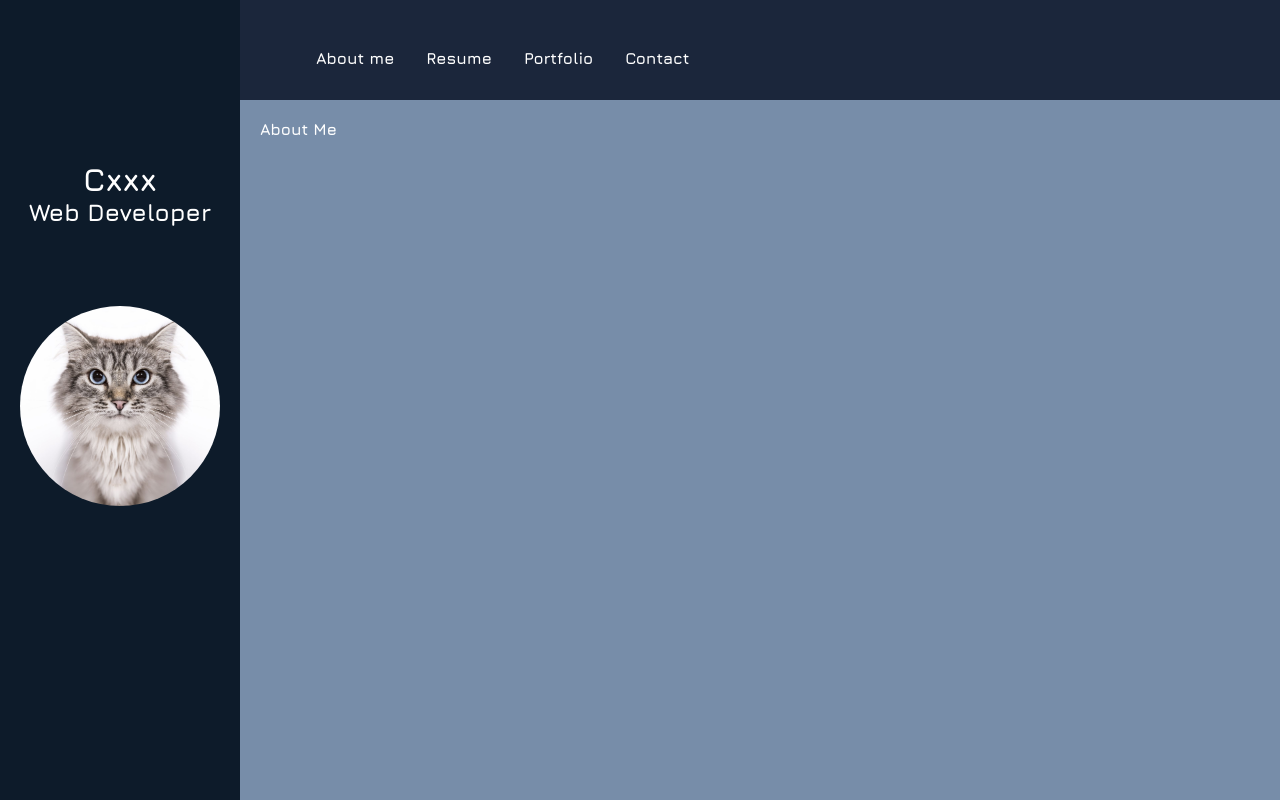
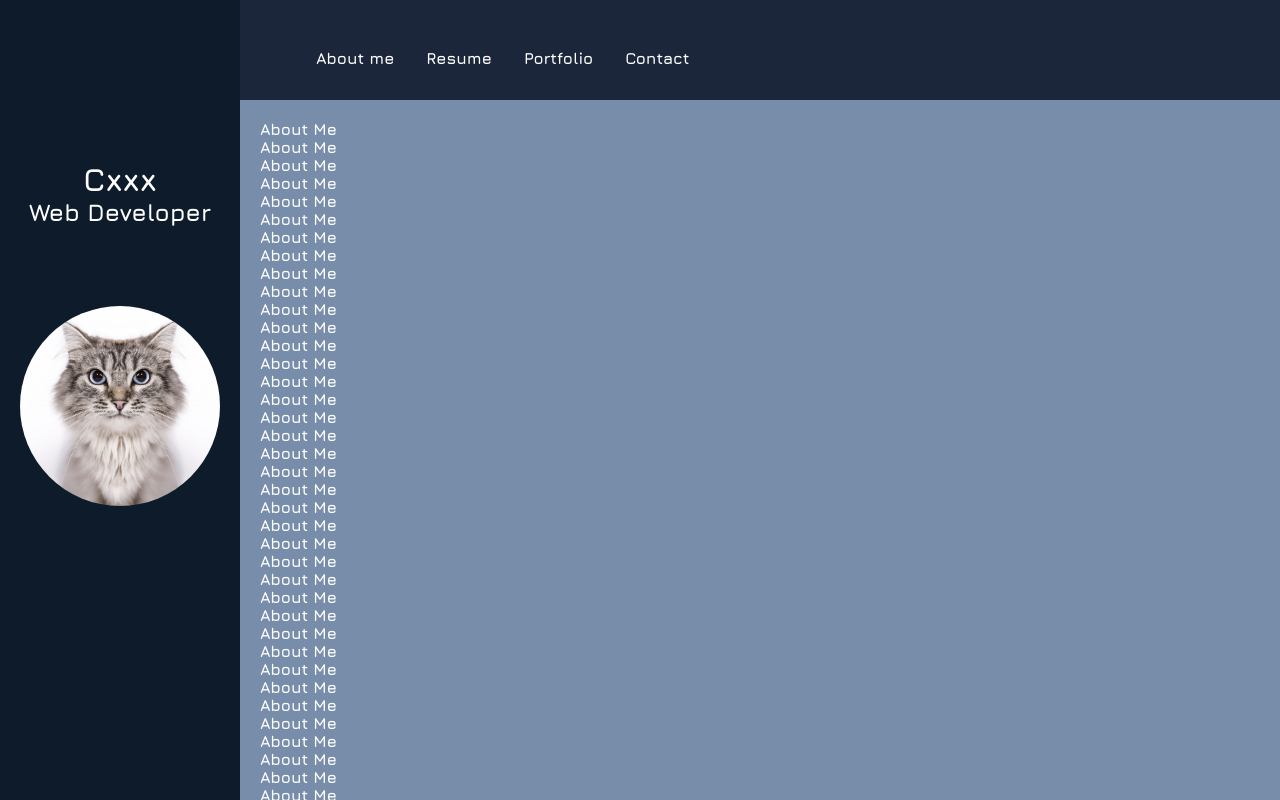
Before and after one commit to essex999/Portfolio, a React (Vite) app: page / in a window 1280 px wide. Built offline with nearby package versions, Linux system fonts and the light colour scheme.

Commit message:
fixScrollBug

```diff
--- a/src/UI/Screens/AboutMe/AboutMe.jsx
+++ b/src/UI/Screens/AboutMe/AboutMe.jsx
@@ -2,6 +2,345 @@ export const AboutMe = () => {
   return (
     <>
       <div>About Me</div>
+      <div>About Me</div>
+      <div>About Me</div>
+      <div>About Me</div>
+      <div>About Me</div>
+      <div>About Me</div>
+      <div>About Me</div>
+      <div>About Me</div>
+      <div>About Me</div>
+      <div>About Me</div>
+      <div>About Me</div>
+      <div>About Me</div>
+      <div>About Me</div>
+      <div>About Me</div>
+      <div>About Me</div>
+      <div>About Me</div>
+      <div>About Me</div>
+      <div>About Me</div>
+      <div>About Me</div>
+      <div>About Me</div>
+      <div>About Me</div>
+      <div>About Me</div>
+      <div>About Me</div>
+      <div>About Me</div>
+      <div>About Me</div>
+      <div>About Me</div>
+      <div>About Me</div>
+      <div>About Me</div>
+      <div>About Me</div>
+      <div>About Me</div>
+      <div>About Me</div>
+      <div>About Me</div>
+      <div>About Me</div>
+      <div>About Me</div>
+      <div>About Me</div>
+      <div>About Me</div>
+      <div>About Me</div>
+      <div>About Me</div>
+      <div>About Me</div>
+      <div>About Me</div>
+      <div>About Me</div>
+      <div>About Me</div>
+      <div>About Me</div>
+      <div>About Me</div>
+      <div>About Me</div>
+      <div>About Me</div>
+      <div>About Me</div>
+      <div>About Me</div>
+      <div>About Me</div>
+      <div>About Me</div>
+      <div>About Me</div>
+      <div>About Me</div>
+      <div>About Me</div>
+      <div>About Me</div>
+      <div>About Me</div>
+      <div>About Me</div>
+      <div>About Me</div>
+      <div>About Me</div>
+      <div>About Me</div>
+      <div>About Me</div>
+      <div>About Me</div>
+      <div>About Me</div>
+      <div>About Me</div>
+      <div>About Me</div>
+      <div>About Me</div>
+      <div>About Me</div>
+      <div>About Me</div>
+      <div>About Me</div>
+      <div>About Me</div>
+      <div>About Me</div>
+      <div>About Me</div>
+      <div>About Me</div>
+      <div>About Me</div>
+      <div>About Me</div>
+      <div>About Me</div>
+      <div>About Me</div>
+      <div>About Me</div>
+      <div>About Me</div>
+      <div>About Me</div>
+      <div>About Me</div>
+      <div>About Me</div>
+      <div>About Me</div>
+      <div>About Me</div>
+      <div>About Me</div>
+      <div>About Me</div>
+      <div>About Me</div>
+      <div>About Me</div>
+      <div>About Me</div>
+      <div>About Me</div>
+      <div>About Me</div>
+      <div>About Me</div>
+      <div>About Me</div>
+      <div>About Me</div>
+      <div>About Me</div>
+      <div>About Me</div>
+      <div>About Me</div>
+      <div>About Me</div>
+      <div>About Me</div>
+      <div>About Me</div>
+      <div>About Me</div>
+      <div>About Me</div>
+      <div>About Me</div>
+      <div>About Me</div>
+      <div>About Me</div>
+      <div>About Me</div>
+      <div>About Me</div>
+      <div>About Me</div>
+      <div>About Me</div>
+      <div>About Me</div>
+      <div>About Me</div>
+      <div>About Me</div>
+      <div>About Me</div>
+      <div>About Me</div>
+      <div>About Me</div>
+      <div>About Me</div>
+      <div>About Me</div>
+      <div>About Me</div>
+      <div>About Me</div>
+      <div>About Me</div>
+      <div>About Me</div>
+      <div>About Me</div>
+      <div>About Me</div>
+      <div>About Me</div>
+      <div>About Me</div>
+      <div>About Me</div>
+      <div>About Me</div>
+      <div>About Me</div>
+      <div>About Me</div>
+      <div>About Me</div>
+      <div>About Me</div>
+      <div>About Me</div>
+      <div>About Me</div>
+      <div>About Me</div>
+      <div>About Me</div>
+      <div>About Me</div>
+      <div>About Me</div>
+      <div>About Me</div>
+      <div>About Me</div>
+      <div>About Me</div>
+      <div>About Me</div>
+      <div>About Me</div>
+      <div>About Me</div>
+      <div>About Me</div>
+      <div>About Me</div>
+      <div>About Me</div>
+      <div>About Me</div>
+      <div>About Me</div>
+      <div>About Me</div>
+      <div>About Me</div>
+      <div>About Me</div>
+      <div>About Me</div>
+      <div>About Me</div>
+      <div>About Me</div>
+      <div>About Me</div>
+      <div>About Me</div>
+      <div>About Me</div>
+      <div>About Me</div>
+      <div>About Me</div>
+      <div>About Me</div>
+      <div>About Me</div>
+      <div>About Me</div>
+      <div>About Me</div>
+      <div>About Me</div>
+      <div>About Me</div>
+      <div>About Me</div>
+      <div>About Me</div>
+      <div>About Me</div>
+      <div>About Me</div>
+      <div>About Me</div>
+      <div>About Me</div>
+      <div>About Me</div>
+      <div>About Me</div>
+      <div>About Me</div>
+      <div>About Me</div>
+      <div>About Me</div>
+      <div>About Me</div>
+      <div>About Me</div>
+      <div>About Me</div>
+      <div>About Me</div>
+      <div>About Me</div>
+      <div>About Me</div>
+      <div>About Me</div>
+      <div>About Me</div>
+      <div>About Me</div>
+      <div>About Me</div>
+      <div>About Me</div>
+      <div>About Me</div>
+      <div>About Me</div>
+      <div>About Me</div>
+      <div>About Me</div>
+      <div>About Me</div>
+      <div>About Me</div>
+      <div>About Me</div>
+      <div>About Me</div>
+      <div>About Me</div>
+      <div>About Me</div>
+      <div>About Me</div>
+      <div>About Me</div>
+      <div>About Me</div>
+      <div>About Me</div>
+      <div>About Me</div>
+      <div>About Me</div>
+      <div>About Me</div>
+      <div>About Me</div>
+      <div>About Me</div>
+      <div>About Me</div>
+      <div>About Me</div>
+      <div>About Me</div>
+      <div>About Me</div>
+      <div>About Me</div>
+      <div>About Me</div>
+      <div>About Me</div>
+      <div>About Me</div>
+      <div>About Me</div>
+      <div>About Me</div>
+      <div>About Me</div>
+      <div>About Me</div>
+      <div>About Me</div>
+      <div>About Me</div>
+      <div>About Me</div>
+      <div>About Me</div>
+      <div>About Me</div>
+      <div>About Me</div>
+      <div>About Me</div>
+      <div>About Me</div>
+      <div>About Me</div>
+      <div>About Me</div>
+      <div>About Me</div>
+      <div>About Me</div>
+      <div>About Me</div>
+      <div>About Me</div>
+      <div>About Me</div>
+      <div>About Me</div>
+      <div>About Me</div>
+      <div>About Me</div>
+      <div>About Me</div>
+      <div>About Me</div>
+      <div>About Me</div>
+      <div>About Me</div>
+      <div>About Me</div>
+      <div>About Me</div>
+      <div>About Me</div>
+      <div>About Me</div>
+      <div>About Me</div>
+      <div>About Me</div>
+      <div>About Me</div>
+      <div>About Me</div>
+      <div>About Me</div>
+      <div>About Me</div>
+      <div>About Me</div>
+      <div>About Me</div>
+      <div>About Me</div>
+      <div>About Me</div>
+      <div>About Me</div>
+      <div>About Me</div>
+      <div>About Me</div>
+      <div>About Me</div>
+      <div>About Me</div>
+      <div>About Me</div>
+      <div>About Me</div>
+      <div>About Me</div>
+      <div>About Me</div>
+      <div>About Me</div>
+      <div>About Me</div>
+      <div>About Me</div>
+      <div>About Me</div>
+      <div>About Me</div>
+      <div>About Me</div>
+      <div>About Me</div>
+      <div>About Me</div>
+      <div>About Me</div>
+      <div>About Me</div>
+      <div>About Me</div>
+      <div>About Me</div>
+      <div>About Me</div>
+      <div>About Me</div>
+      <div>About Me</div>
+      <div>About Me</div>
+      <div>About Me</div>
+      <div>About Me</div>
+      <div>About Me</div>
+      <div>About Me</div>
+      <div>About Me</div>
+      <div>About Me</div>
+      <div>About Me</div>
+      <div>About Me</div>
+      <div>About Me</div>
+      <div>About Me</div>
+      <div>About Me</div>
+      <div>About Me</div>
+      <div>About Me</div>
+      <div>About Me</div>
+      <div>About Me</div>
+      <div>About Me</div>
+      <div>About Me</div>
+      <div>About Me</div>
+      <div>About Me</div>
+      <div>About Me</div>
+      <div>About Me</div>
+      <div>About Me</div>
+      <div>About Me</div>
+      <div>About Me</div>
+      <div>About Me</div>
+      <div>About Me</div>
+      <div>About Me</div>
+      <div>About Me</div>
+      <div>About Me</div>
+      <div>About Me</div>
+      <div>About Me</div>
+      <div>About Me</div>
+      <div>About Me</div>
+      <div>About Me</div>
+      <div>About Me</div>
+      <div>About Me</div>
+      <div>About Me</div>
+      <div>About Me</div>
+      <div>About Me</div>
+      <div>About Me</div>
+      <div>About Me</div>
+      <div>About Me</div>
+      <div>About Me</div>
+      <div>About Me</div>
+      <div>About Me</div>
+      <div>About Me</div>
+      <div>About Me</div>
+      <div>About Me</div>
+      <div>About Me</div>
+      <div>About Me</div>
+      <div>About Me</div>
+      <div>About Me</div>
+      <div>About Me</div>
+      <div>About Me</div>
+      <div>About Me</div>
+      <div>About Me</div>
+      <div>About Me</div>
+      <div>About Me</div>
+      <div>About Me</div>
+      <div>About Me</div>
+      <div>About Me</div>
+      <div>About Me</div>
     </>
   );
 };
```
